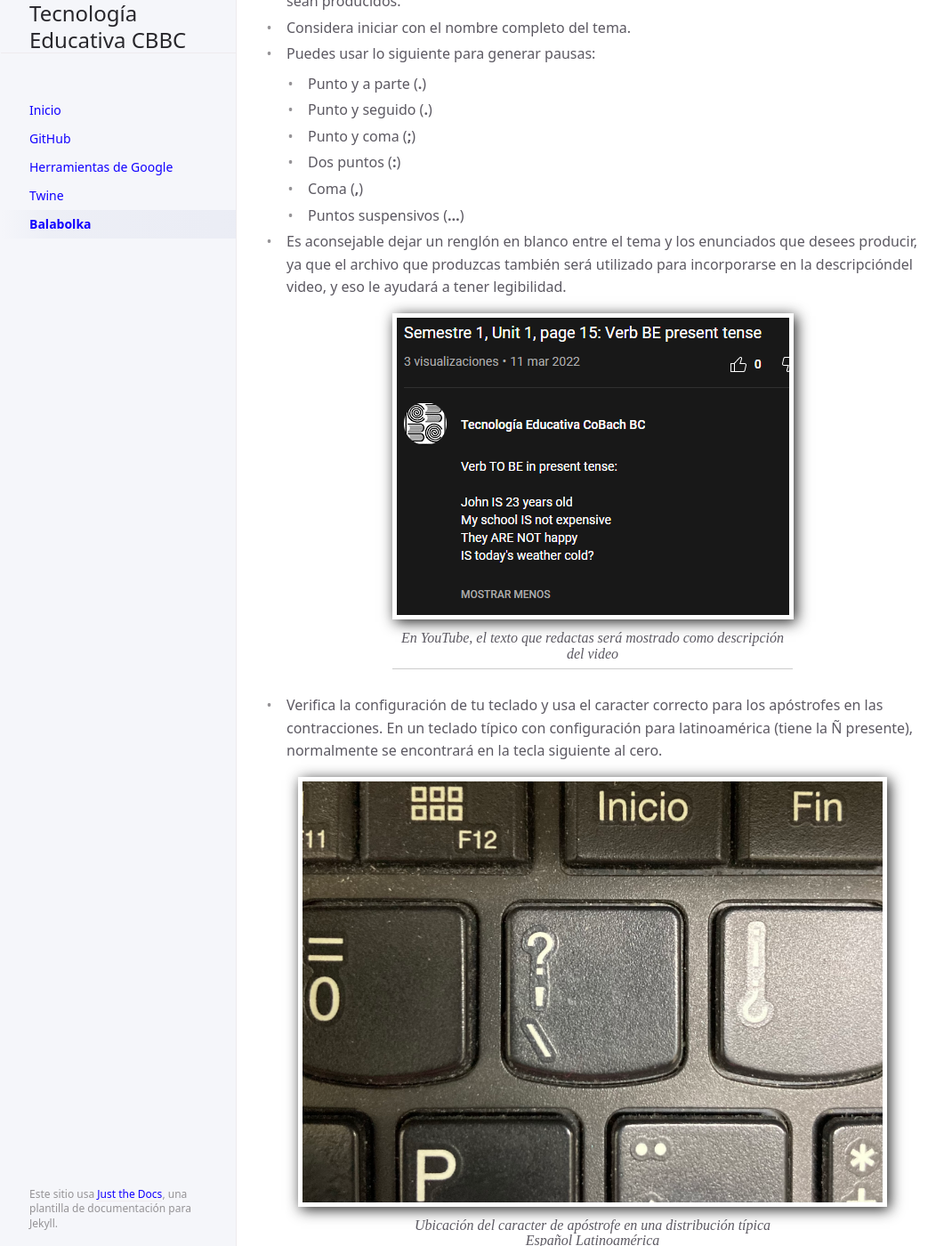
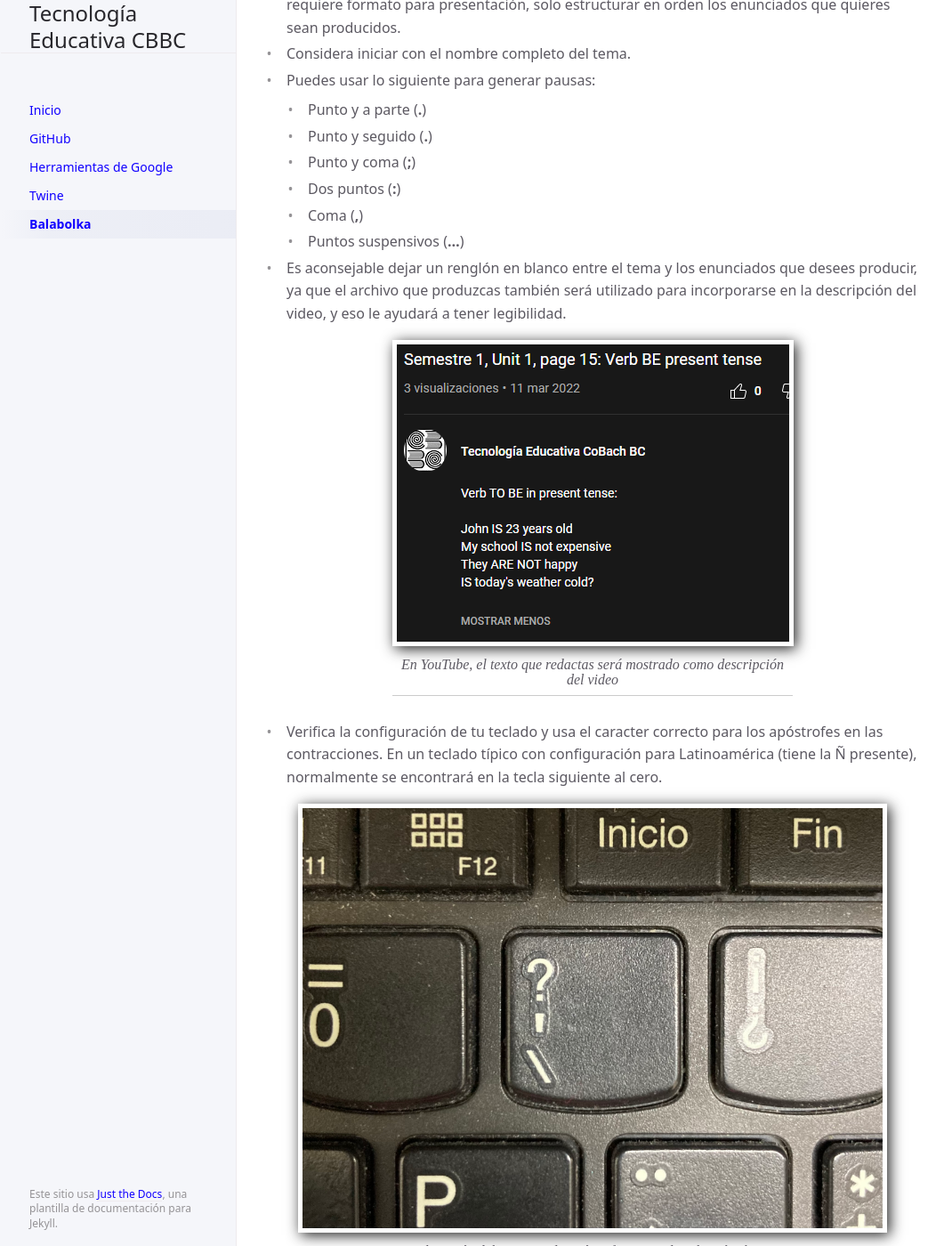
Before and after one commit to CoBachBC/demo, a Jekyll site: the page built from docs/balabolka.md, in a window 1280 px wide and 1400 px high, scrolled down 5104 px. Shown: the whole window at 89% size, without its empty margins (106-1167 px from the left). Built offline with Jekyll 4.4.1, drawn with Linux system fonts in a browser that asks for light colours; some of the changed text lies outside the part shown.

Commit message:
Update balabolka.md

```diff
--- a/docs/balabolka.md
+++ b/docs/balabolka.md
@@ -119,14 +119,14 @@
     - Dos puntos (**:**)
     - Coma (**,**)
     - Puntos suspensivos (**...**)
-- Es aconsejable dejar un renglón en blanco entre el tema y los enunciados que desees producir, ya que el archivo que produzcas también será utilizado para incorporarse en la descripcióndel video, y eso le ayudará a tener legibilidad.
+- Es aconsejable dejar un renglón en blanco entre el tema y los enunciados que desees producir, ya que el archivo que produzcas también será utilizado para incorporarse en la descripción del video, y eso le ayudará a tener legibilidad.
 
 ![](/assets/images/balabolka-01-08.png){: .img-tutorial-h}
 
 En YouTube, el texto que redactas será mostrado como descripción del video
 {: .img-tutorial-leyenda}
 
-- Verifica la configuración de tu teclado y usa el caracter correcto para los apóstrofes en las contracciones. En un teclado típico con configuración para latinoamérica (tiene la Ñ presente), normalmente se encontrará en la tecla siguiente al cero.
+- Verifica la configuración de tu teclado y usa el caracter correcto para los apóstrofes en las contracciones. En un teclado típico con configuración para Latinoamérica (tiene la Ñ presente), normalmente se encontrará en la tecla siguiente al cero.
 
 ![](/assets/images/balabolka-01-09.png){: .img-tutorial-h}
 
```
Also changed, not shown: other parts of docs/balabolka.md (+11 -2 lines).
